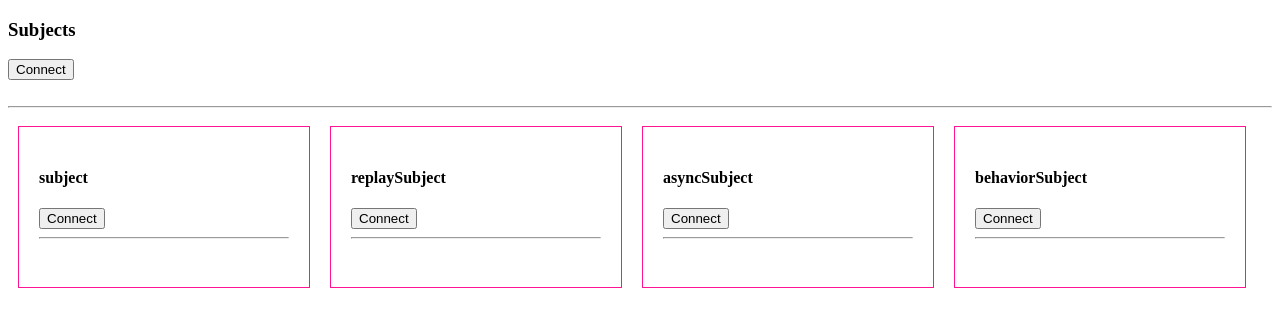
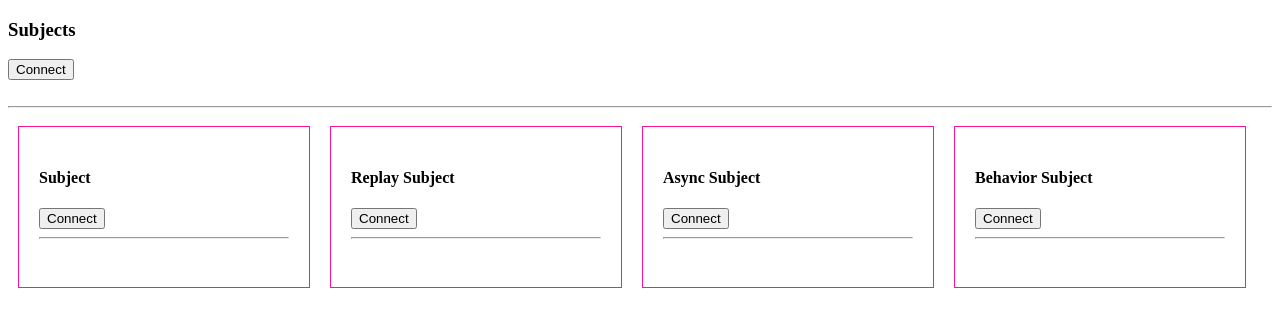
Before and after one commit to rochaskingdom/observables, an Angular app: page / in a window 1280 px wide. Shown: the top 326 px of the page. Built offline with nearby package versions, Linux system fonts and the light colour scheme.

Commit message:
Entendendo os Subjects - App - Parte 4

```diff
--- a/src/app/gen-random-data.service.ts
+++ b/src/app/gen-random-data.service.ts
@@ -18,7 +18,7 @@ export class GenRandomDataService {
         n++;
         console.log(n);
         if (n <= 10) {
-          const timestamp = Math.random() * 2000 + 500;
+          const timestamp = Math.round(Math.random() * 2000 + 500);
           observer.next({ timestamp, data: n });
           setTimeout(f, timestamp);
         } else {
--- a/src/app/subjects/subjects-child/subjects-child.component.ts
+++ b/src/app/subjects/subjects-child/subjects-child.component.ts
@@ -28,7 +28,7 @@ export class SubjectsChildComponent implements OnInit {
   }
 
   connect(): void {
-    // this.logData('Connected!');
+    this.log.push('Connected!');
     this.connected = true;
     this.subscription = this.subject.subscribe((data: DataModel) => {
         this.logData(data);
--- a/src/app/subjects/subjects.component.html
+++ b/src/app/subjects/subjects.component.html
@@ -5,8 +5,8 @@
 <hr>
 
 <div style="height: 100%; width: 100%; display: flex">
-  <app-subjects-child name="subject" [subject]="subject"></app-subjects-child>
-  <app-subjects-child name="replaySubject" [subject]="replaySubject"></app-subjects-child>
-  <app-subjects-child name="asyncSubject" [subject]="asyncSubject"></app-subjects-child>
-  <app-subjects-child name="behaviorSubject" [subject]="behaviorSubject"></app-subjects-child>
+  <app-subjects-child name="Subject" [subject]="subject"></app-subjects-child>
+  <app-subjects-child name="Replay Subject" [subject]="replaySubject"></app-subjects-child>
+  <app-subjects-child name="Async Subject" [subject]="asyncSubject"></app-subjects-child>
+  <app-subjects-child name="Behavior Subject" [subject]="behaviorSubject"></app-subjects-child>
 </div>
```
